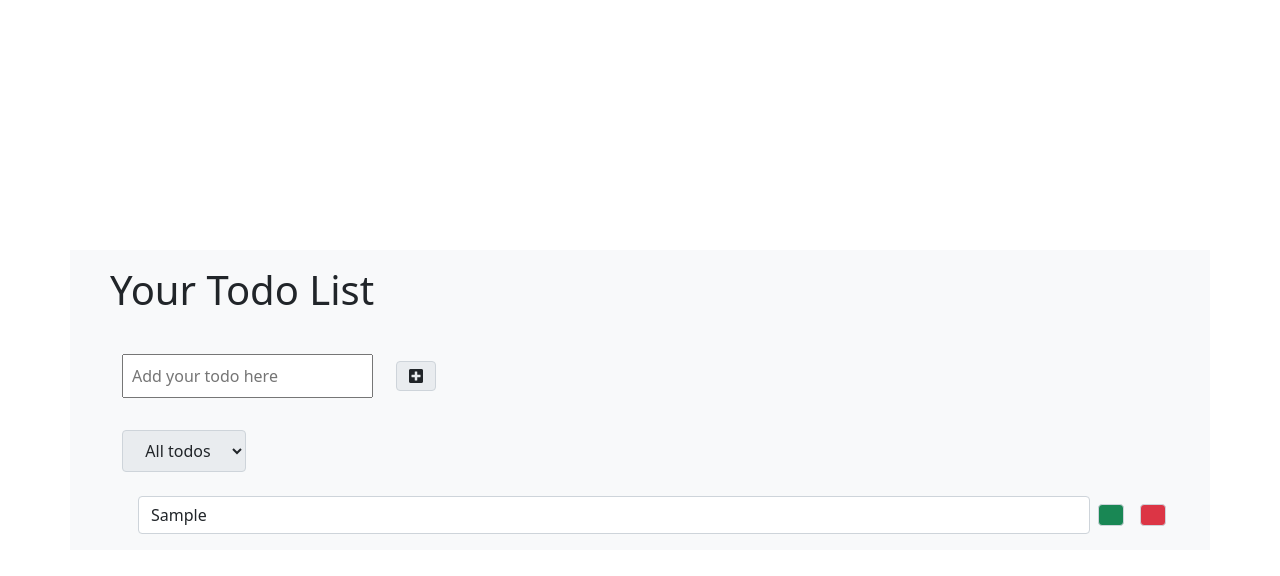
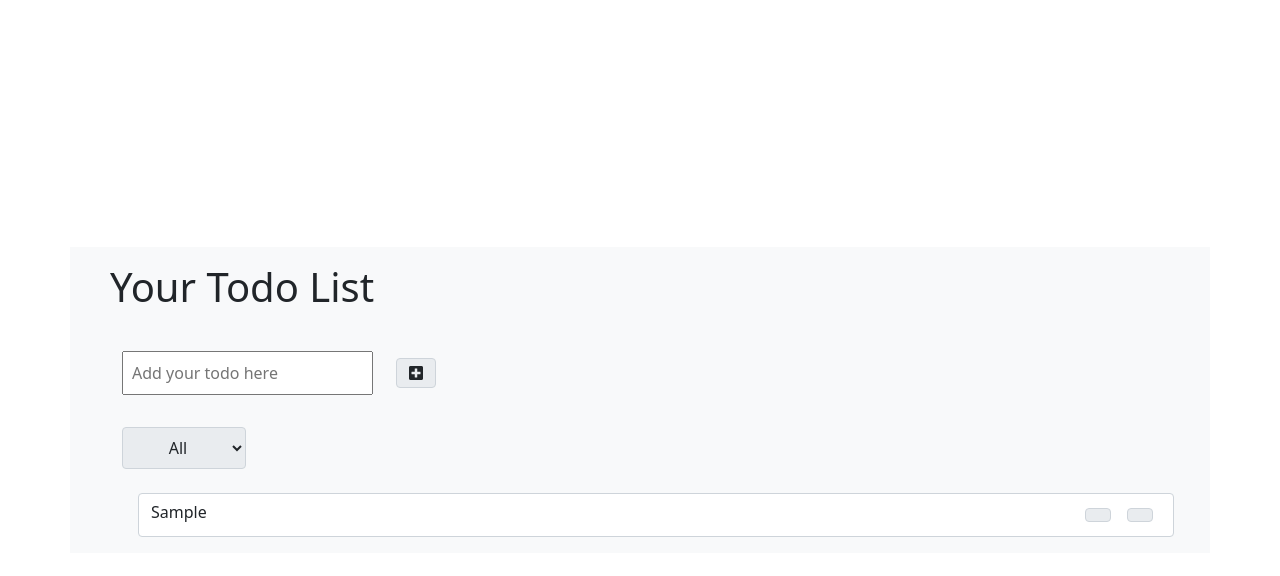
Before and after one commit to christianmartinroffey/ReactTodoListLocal, a React (Create React App) app in the folder todolist/: page / in a window 1280 px wide. Both pictures are taken after typing "Sample" into the empty fields and a click on the button 416 px from the left and 407 px from the top of the page. Shown: the top 576 px of the page. Built offline with nearby package versions, Linux system fonts and the light colour scheme; no server answers.

Commit message:
working on adding API

```diff
--- a/todolist/src/App.js
+++ b/todolist/src/App.js
@@ -2,9 +2,7 @@ import './App.css';
 import React, { useState, useEffect } from 'react';
 import Form from './components/Form';
 import TodoList from './components/TodoList';
-import Hover from "./components/Hover";
-
-
+import PullAPI from './components/PullAPI';
 
 function App() {
 
@@ -14,6 +12,7 @@ function App() {
   const [todos, setTodos] = useState([]);
   const [status, setStatus] = useState("all");
   const [filteredTodos, setFilteredTodos] = useState([]);
+  const [planets, setPlanets] = useState([]);
 
   //use effect
 useEffect(() => {
@@ -31,20 +30,20 @@ const filterHandler = () => {
   break;
 }
 }
-//save to local storage
-const saveLocalStorage = () => {
-  localStorage.setItem("todos", JSON.stringify(todos));
-};
+// //save to local storage
+// const saveLocalStorage = () => {
+//   localStorage.setItem("todos", JSON.stringify(todos));
+// };
 
-const getLocalStorage = () => {
-  if(localStorage.getItem("todos") === null){
-    localStorage.setItem("todos", JSON.stringify([]));
-  }
-  else {
-    let todoLocal = JSON.parse(localStorage.getItem("todos"));
-    setTodos(todoLocal);
-  }
-};
+// const getLocalStorage = () => {
+//   if(localStorage.getItem("todos") === null){
+//     localStorage.setItem("todos", JSON.stringify([]));
+//   }
+//   else {
+//     let todoLocal = JSON.parse(localStorage.getItem("todos"));
+//     setTodos(todoLocal);
+//   }
+// };
 
   return (
     <div className="App bg-light container position-absolute top-50 start-50 translate-middle">
@@ -55,7 +54,7 @@ const getLocalStorage = () => {
             </h1>
             <Form inputText= {inputText} todos={todos} setTodos={setTodos} setInputText={setInputText} setStatus={setStatus} />
             <TodoList todos={todos} setTodos ={setTodos} filteredTodos={filteredTodos}/>
-
+            <PullAPI planets= {planets} setPlanets={setPlanets}/>
         </div>
       </header>
     </div>
--- a/todolist/src/components/Form.js
+++ b/todolist/src/components/Form.js
@@ -1,6 +1,8 @@
 import React, { useEffect } from "react";
 
 const Form = ({inputText, setInputText, todos, setTodos, setStatus}) => {
+
+
 
     const inputTextHandler = (e) => {
         setInputText(e.target.value);
@@ -8,7 +10,6 @@ const Form = ({inputText, setInputText, todos, setTodos, setStatus}) => {
 
     const submitTextHandler = (e) => {
         e.preventDefault();
-///use a timestamp instead
         setTodos([...todos, {text: inputText, completed: false, id:Math.random()*1000}]);
         setInputText("");
     };
@@ -29,7 +30,7 @@ const Form = ({inputText, setInputText, todos, setTodos, setStatus}) => {
                 </button>
                 <div className="select">
                     <select onChange={statusHandler} name="todos" className="filter-todo input-group-text p-2 m-3">
-                        <option value="all">All todos</option>
+                        <option value="all">All</option>
                         <option value="completed">Completed</option>
                         <option value="incompleted">Incomplete</option>
                     </select>
--- /dev/null
+++ b/todolist/src/components/PullAPI.js
@@ -0,0 +1,44 @@
+import React, { useState, useEffect } from 'react'
+
+const PullAPI = ( {planets, setPlanets, todos}) => {
+
+
+
+useEffect(() => {
+
+    async function fetchPlanets () {fetch('https://assets.breatheco.de/apis/fake/todos/user/christianmr', {
+        method: "PUT",
+        body: JSON.stringify(todos),
+        headers: {
+          "Content-Type": "application/json"
+        }
+      })
+      .then(resp => {
+          console.log(resp.ok); // will be true if the response is successfull
+          console.log(resp.status); // the status code = 200 or code = 400 etc.
+          console.log(resp.text()); // will try return the exact result as string
+          return resp.json(); // (returns promise) will try to parse the result as json as return a promise that you can .then for results
+      })
+      .then(data => {
+          //here is were your code should start after the fetch finishes
+          console.log(data); //this will print on the console the exact object received from the server
+      })
+      .catch(error => {
+          //error handling
+          console.log(error);
+      });
+
+    }
+    fetchPlanets();
+
+}, []);
+console.log("data", planets)
+//check if there is data for planets
+// return(
+
+//     <div>{planets}</div>
+// )
+};
+
+
+export default PullAPI
--- a/todolist/src/components/Todo.js
+++ b/todolist/src/components/Todo.js
@@ -6,16 +6,16 @@ const Todo = ({text, todo, todos, setTodos}) => {
     const [isHovering, setIsHovering] = useState(false);
 
     const handleMouseOver = () => {
-        setIsHovering(true);
+        setIsHovering(false);
       };
 
       const handleMouseOut = () => {
-        setIsHovering(false);
+        setIsHovering(true);
       };
 
     const deleteHandler = () => {
 
-        setTodos(todos.filter(element => element.id !== todo.id))
+        setTodos(todos.filter((element) => element.id !== todo.id))
     };
 
     const completedHandler = () => {
@@ -32,13 +32,16 @@ const Todo = ({text, todo, todos, setTodos}) => {
 return (
 
 <div className="container pt-2 d-flex">
-    <li className={`todo-item form-control  ${todo.completed ? "completed" : ""}`} onMouseEnter={handleMouseOver} onMouseOut={handleMouseOut}>{text}</li>
-    <button onClick={completedHandler} className="input-group-text completed-btn m-2 bg-success">
-        {isHovering && <i className=" fas fa-check"></i>}
-    </button>
-    <button onClick={deleteHandler} className="input-group-text delete-btn m-2 bg-danger">
-    {isHovering && <i className="fas fa-regular fa-trash"></i>}
-    </button>
+    <li className={`todo-item form-control d-flex me-auto ${todo.completed ? "completed" : ""}`} onMouseEnter={handleMouseOver} onMouseOut={handleMouseOut}>{text}
+       <div className=" d-flex ms-auto">
+        <button onClick={completedHandler} className="input-group-text completed-btn m-2 justify-content-end">
+            {isHovering && <i className="fas fa-check"></i>}
+        </button>
+        <button onClick={deleteHandler} className="input-group-text delete-btn m-2 justify-content-end">
+        {isHovering && <i className="fas fa-regular fa-trash"></i>}
+        </button>
+        </div>
+    </li>
 </div>
 );
 
--- a/todolist/src/components/TodoList.js
+++ b/todolist/src/components/TodoList.js
@@ -3,7 +3,9 @@ import Todo from "./Todo";
 
 
 const TodoList = ({todos, setTodos, filteredTodos}) => {
-
+    if(!todos || todos.length === 0){
+        return <h2 className="bg-warning text-center">Add your first todo item</h2>
+    }
 
     return (
         <div className="todo-container">
```
